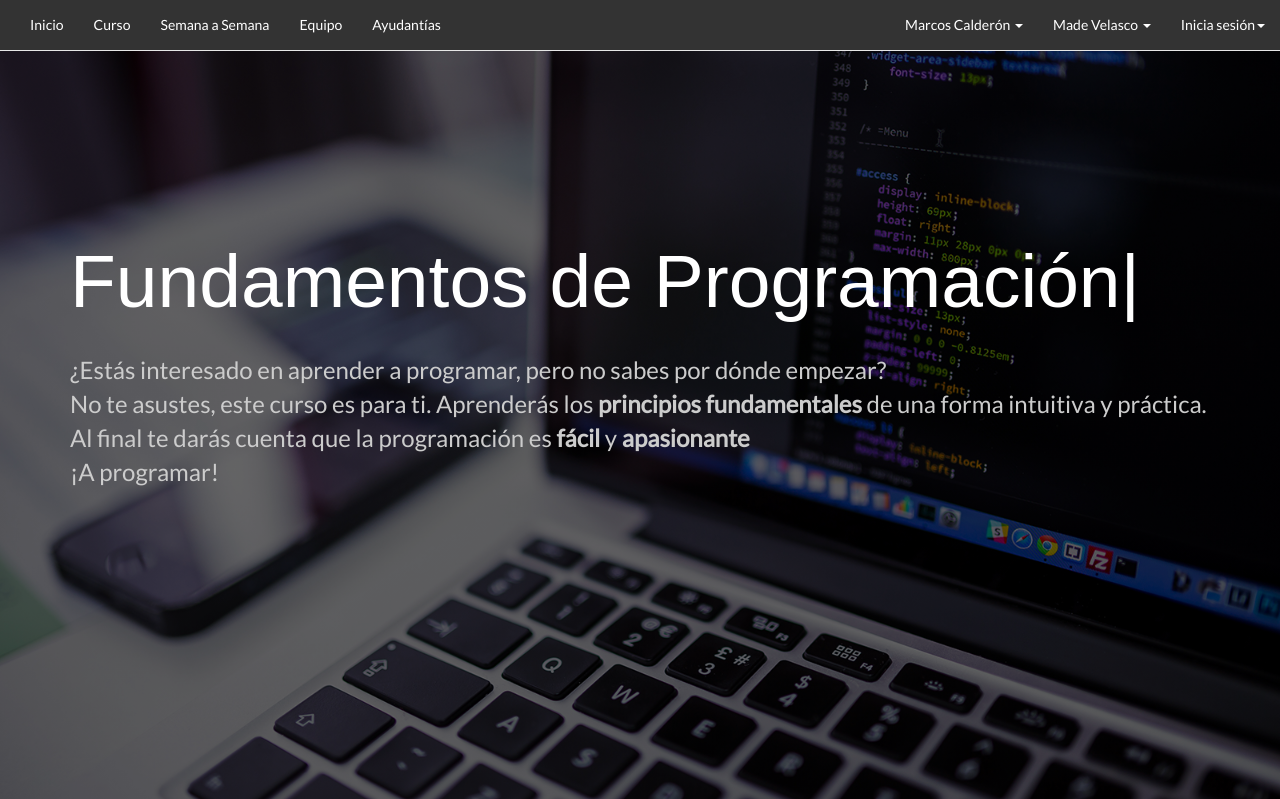
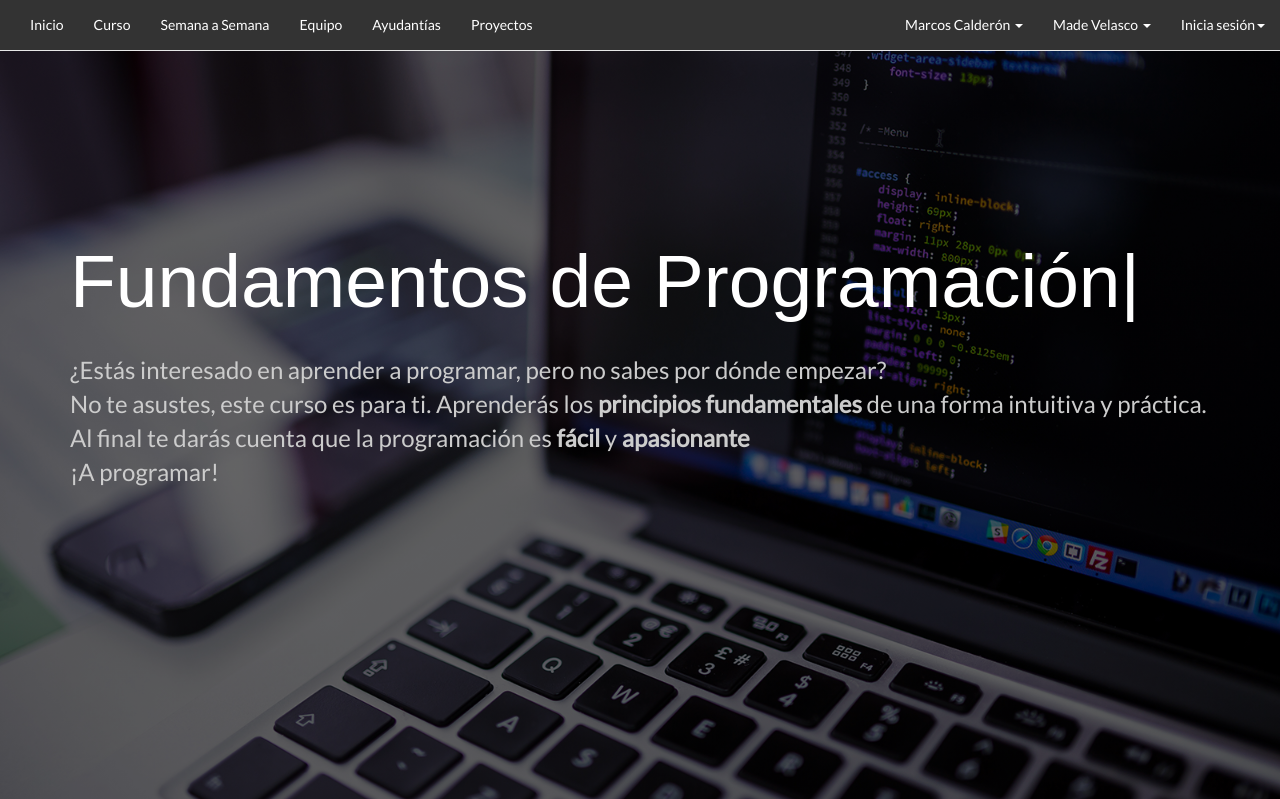
Before and after one commit to madevelascom/fundamentos, a CodeIgniter app: page /database/index.php/web/index in a window 1280 px wide. Shown: the top 799 px of the page. Run offline with CodeIgniter, Linux system fonts and the light colour scheme; some web fonts are replaced.

Commit message:
Arreglos en menu

```diff
--- a/application/views/frontend/menu.php
+++ b/application/views/frontend/menu.php
@@ -18,7 +18,7 @@
 				<li><a href="<?php echo site_url("web/semanas"); ?>">Semana a Semana</a></li>
 				<li><a href="<?php echo site_url("web/equipo"); ?>">Equipo</a></li>
 				<li><a href="<?php echo site_url("web/ayudantias"); ?>">Ayudantías</a></li>
-
+				<li><a href="<?php echo site_url("web/proyectos"); ?>">Proyectos</a></li>
 			</ul>
 			<ul class="nav navbar-nav navbar-right">
 				<li class="dropdown">
```
